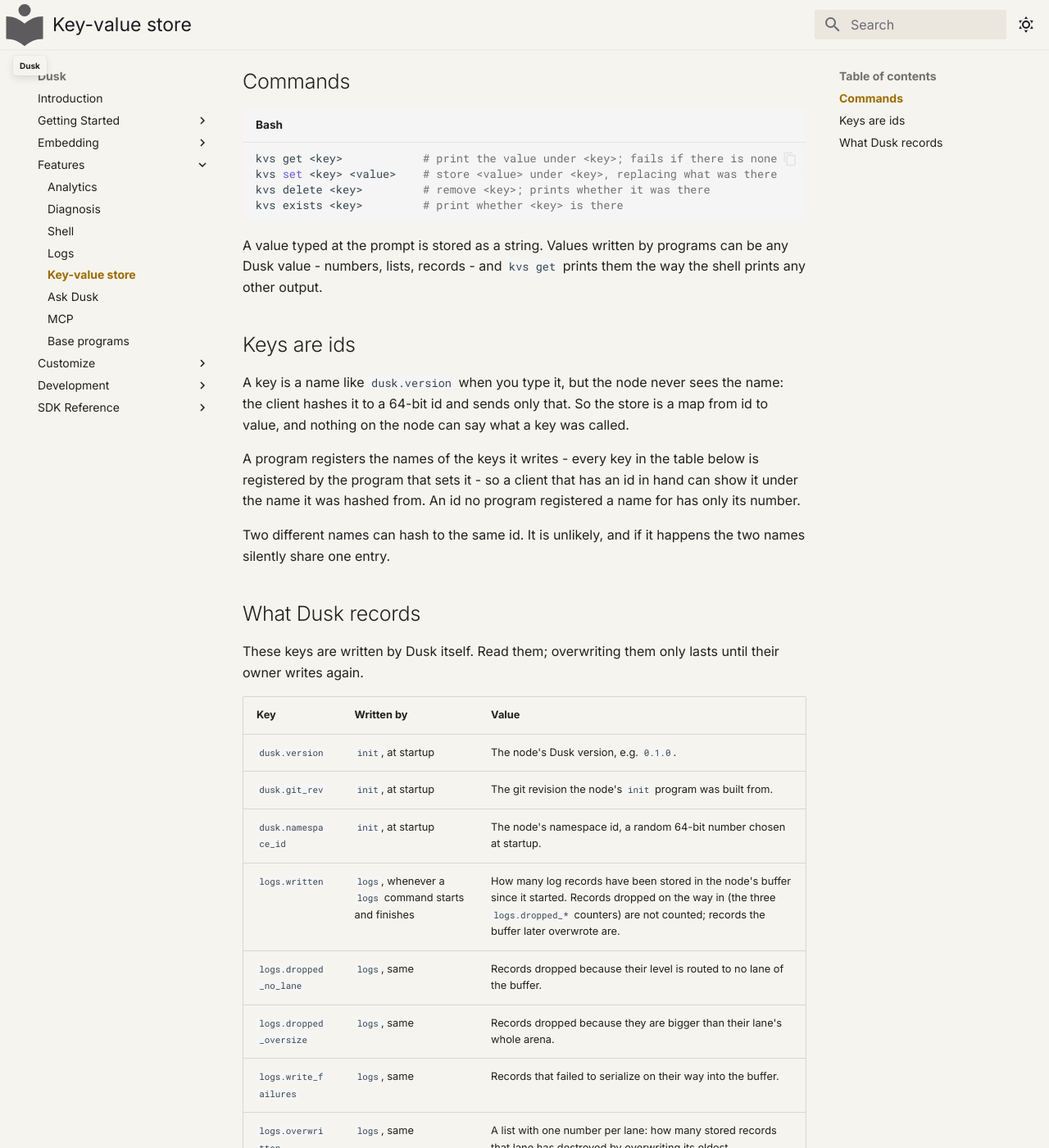
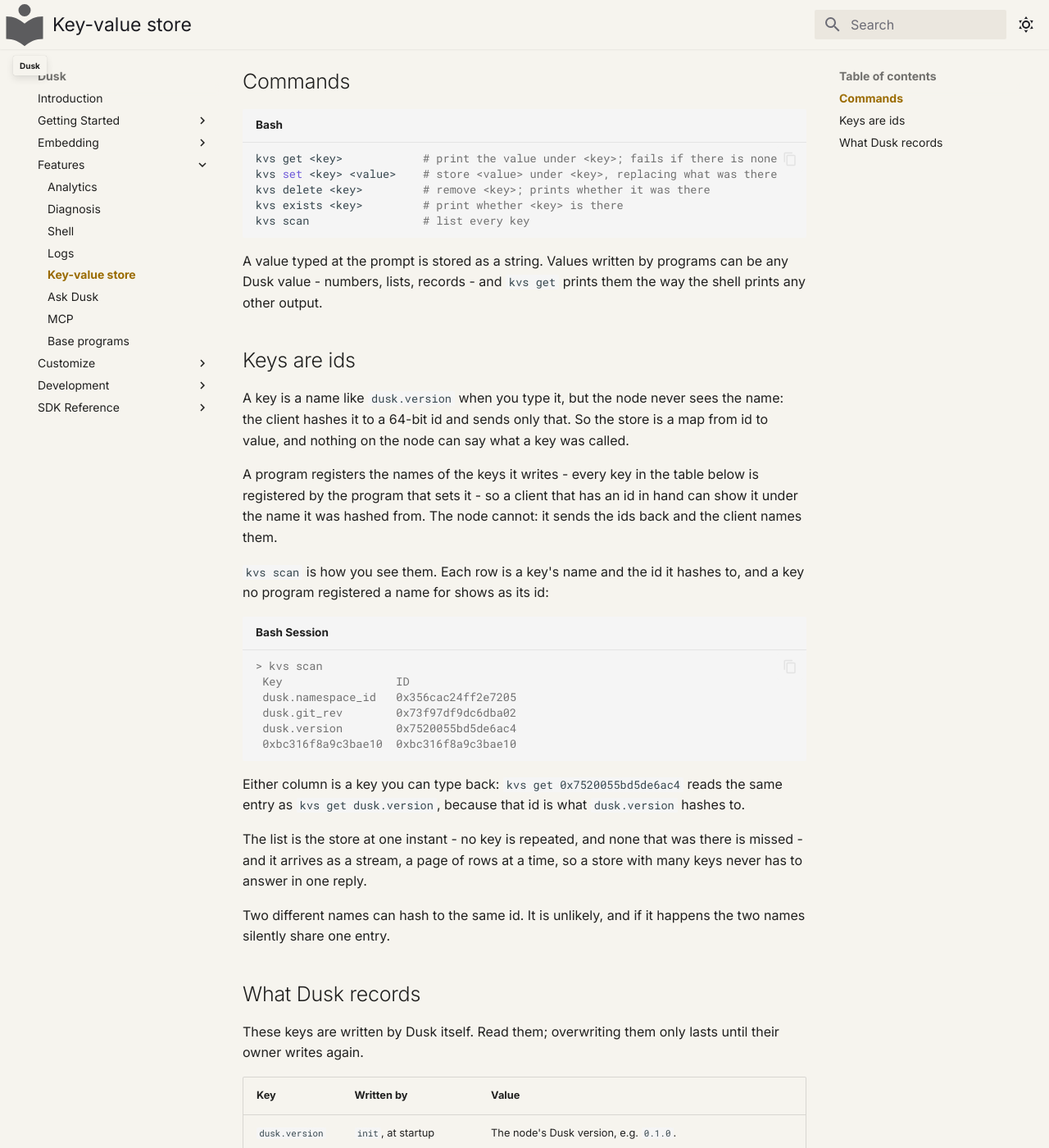
Before and after one commit to tomerze/dusk, an MkDocs documentation site: the page built from docs/docs/features/kvs.md, in a window 1280 px wide and 1400 px high, scrolled down 333 px. Shown: the whole window at 82% size. Built offline with MkDocs 1.6.1 and Material for MkDocs 9.7.7, drawn with Linux system fonts in a browser that asks for light colours; comment, search, counter and statistics services are not loaded.

Commit message:
Update docs with kvs scan
The page said a key is hashed to an id and the node holds no names, and then
left the reader with no way to see an id at all. It gains the command that
lists them, what its two columns are, and the note that an id is accepted back
wherever a name is.

````diff
--- a/docs/docs/features/kvs.md
+++ b/docs/docs/features/kvs.md
@@ -18,6 +18,7 @@
 kvs set <key> <value>    # store <value> under <key>, replacing what was there
 kvs delete <key>         # remove <key>; prints whether it was there
 kvs exists <key>         # print whether <key> is there
+kvs scan                 # list every key
 ```
 
 A value typed at the prompt is stored as a string. Values written by programs
@@ -33,8 +34,28 @@
 
 A program registers the names of the keys it writes - every key in the table
 below is registered by the program that sets it - so a client that has an id in
-hand can show it under the name it was hashed from. An id no program registered
-a name for has only its number.
+hand can show it under the name it was hashed from. The node cannot: it sends
+the ids back and the client names them.
+
+`kvs scan` is how you see them. Each row is a key's name and the id it hashes
+to, and a key no program registered a name for shows as its id:
+
+```console
+> kvs scan
+ Key                 ID
+ dusk.namespace_id   0x356cac24ff2e7205
+ dusk.git_rev        0x73f97df9dc6dba02
+ dusk.version        0x7520055bd5de6ac4
+ 0xbc316f8a9c3bae10  0xbc316f8a9c3bae10
+```
+
+Either column is a key you can type back: `kvs get 0x7520055bd5de6ac4` reads
+the same entry as `kvs get dusk.version`, because that id is what
+`dusk.version` hashes to.
+
+The list is the store at one instant - no key is repeated, and none that was
+there is missed - and it arrives as a stream, a page of rows at a time, so a
+store with many keys never has to answer in one reply.
 
 Two different names can hash to the same id. It is unlikely, and if it happens
 the two names silently share one entry.
````
Also changed, not shown: docs/docs/getting-started/concepts/base.md (+1 -1 lines).
